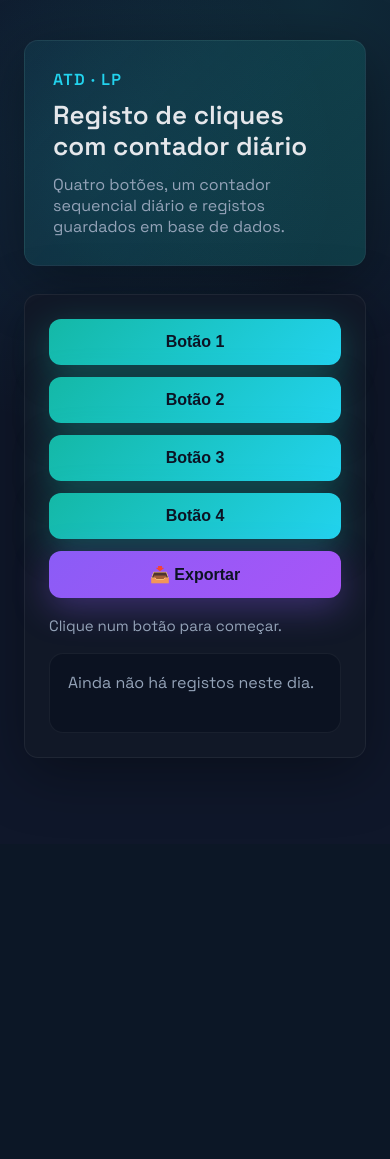
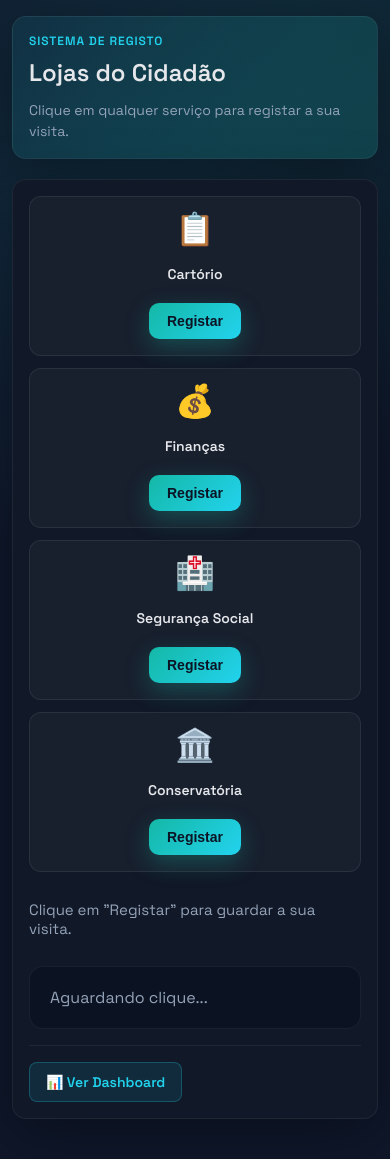
Before and after one commit to Close0099/registo-cliques, a Flask app: page / in a window 390 px wide. Before the commit the page ends 758 px from the top, so only its background shows below. Run offline with Flask 3, Linux system fonts and the light colour scheme.

Commit message:
Redesign: nova interface com dashboard e responsividade

```diff
--- a/app.py
+++ b/app.py
@@ -87,9 +87,44 @@ def register_click():
     )
 
 
-@app.route("/api/health", methods=["GET"])
-def health():
-    return jsonify({"status": "ok"})
+@app.route("/dashboard")
+def dashboard():
+    return render_template("dashboard.html")
+
+
+@app.route("/api/all", methods=["GET"])
+def get_all_data():
+    """Return all clicks with statistics."""
+    conn = sqlite3.connect(DB_PATH)
+    cursor = conn.cursor()
+
+    # Get all clicks
+    cursor.execute(
+        "SELECT button_label, click_number, click_date, click_time FROM clicks ORDER BY click_date DESC, click_number DESC"
+    )
+    all_clicks = cursor.fetchall()
+
+    # Get today's clicks
+    today = datetime.now().strftime("%Y-%m-%d")
+    cursor.execute(
+        "SELECT COUNT(*) FROM clicks WHERE click_date = ?", (today,)
+    )
+    today_count = cursor.fetchone()[0]
+
+    # Get unique services
+    cursor.execute("SELECT COUNT(DISTINCT button_label) FROM clicks")
+    unique_services = cursor.fetchone()[0]
+
+    conn.close()
+
+    return jsonify(
+        {
+            "clicks": all_clicks,
+            "total": len(all_clicks),
+            "today": today_count,
+            "unique": unique_services,
+        }
+    )
 
 
 @app.route("/api/export", methods=["GET"])
@@ -103,7 +138,7 @@ def export_data():
 
     output = io.StringIO()
     writer = csv.writer(output)
-    writer.writerow(["Botão", "Número Sequencial", "Data", "Hora"])
+    writer.writerow(["Serviço", "Número Sequencial", "Data", "Hora"])
     writer.writerows(rows)
 
     output.seek(0)
@@ -111,7 +146,7 @@ def export_data():
         io.BytesIO(output.getvalue().encode("utf-8")),
         mimetype="text/csv",
         as_attachment=True,
-        download_name="cliques.csv"
+        download_name="registo_cliques.csv"
     )
 
 
--- a/static/script.js
+++ b/static/script.js
@@ -1,4 +1,4 @@
-const buttons = Array.from(document.querySelectorAll("button[data-label]"));
+const serviceButtons = Array.from(document.querySelectorAll("button.service-btn"));
 const statusEl = document.getElementById("status");
 const resultEl = document.getElementById("result");
 
@@ -9,7 +9,7 @@ function setStatus(message, isError = false) {
 
 function renderResult(payload) {
     if (!payload) {
-        resultEl.innerHTML = '<div class="placeholder">Ainda não há registos neste dia.</div>';
+        resultEl.innerHTML = '<div class="placeholder">Aguardando clique...</div>';
         return;
     }
 
@@ -19,8 +19,8 @@ function renderResult(payload) {
             <span class="badge">Clique #${click_number}</span>
             <span>${date}</span>
             <span>${time}</span>
+            <span class="badge">${button}</span>
         </div>
-        <div class="badge">${button}</div>
     `;
 }
 
@@ -40,32 +40,24 @@ async function sendClick(buttonLabel) {
         }
 
         renderResult(data);
-        setStatus("Clique registado com sucesso.");
+        setStatus("✓ Clique registado com sucesso!");
     } catch (err) {
         console.error(err);
-        setStatus(err.message || "Não foi possível registar o clique.", true);
+        setStatus("✗ " + (err.message || "Não foi possível registar o clique."), true);
     } finally {
         toggleButtons(false);
     }
 }
 
 function toggleButtons(disabled) {
-    buttons.forEach((btn) => {
+    serviceButtons.forEach((btn) => {
         btn.disabled = disabled;
     });
 }
 
-buttons.forEach((btn) => {
+serviceButtons.forEach((btn) => {
     btn.addEventListener("click", () => {
         const label = btn.getAttribute("data-label");
         if (label) sendClick(label);
     });
 });
-
-// Export button
-const exportBtn = document.getElementById("exportBtn");
-if (exportBtn) {
-    exportBtn.addEventListener("click", () => {
-        window.location.href = "/api/export";
-    });
-}
--- a/static/style.css
+++ b/static/style.css
@@ -16,8 +16,12 @@
     box-sizing: border-box;
 }
 
+html, body {
+    margin: 0;
+    padding: 0;
+}
+
 body {
-    margin: 0;
     min-height: 100vh;
     background: radial-gradient(circle at 20% 20%, rgba(34, 211, 238, 0.08), transparent 35%),
         radial-gradient(circle at 80% 0%, rgba(20, 184, 166, 0.12), transparent 40%),
@@ -26,7 +30,7 @@ body {
 }
 
 .page {
-    max-width: 960px;
+    max-width: 1200px;
     padding: 40px 24px 64px;
     margin: 0 auto;
     display: flex;
@@ -48,93 +52,127 @@ body {
     color: var(--accent-2);
     font-weight: 600;
     margin: 0 0 10px;
+    font-size: 14px;
 }
 
 h1 {
     margin: 0 0 12px;
-    font-size: clamp(26px, 4vw, 36px);
+    font-size: clamp(26px, 4vw, 42px);
     line-height: 1.2;
+}
+
+h2 {
+    margin: 0 0 16px;
+    font-size: clamp(20px, 3vw, 28px);
 }
 
 .lede {
     margin: 0;
     color: var(--muted);
     font-size: 16px;
+    line-height: 1.5;
 }
 
 .panel {
     background: var(--panel);
     border-radius: var(--radius);
-    padding: 24px;
+    padding: 28px;
     border: 1px solid rgba(255, 255, 255, 0.06);
     box-shadow: var(--shadow);
     display: flex;
     flex-direction: column;
-    gap: 18px;
+    gap: 24px;
 }
 
-.buttons {
+/* Service Buttons */
+.service-buttons {
     display: grid;
-    grid-template-columns: repeat(auto-fit, minmax(160px, 1fr));
-    gap: 12px;
+    grid-template-columns: repeat(auto-fit, minmax(200px, 1fr));
+    gap: 16px;
 }
 
-button {
+.service-card {
+    background: rgba(255, 255, 255, 0.03);
+    border: 1px solid rgba(255, 255, 255, 0.08);
+    border-radius: 16px;
+    padding: 24px;
+    display: flex;
+    flex-direction: column;
+    align-items: center;
+    gap: 12px;
+    text-align: center;
+    transition: all 200ms ease;
+}
+
+.service-card:hover {
+    background: rgba(255, 255, 255, 0.06);
+    border-color: rgba(20, 184, 166, 0.3);
+    transform: translateY(-4px);
+}
+
+.service-icon {
+    font-size: 48px;
+    line-height: 1;
+    margin-bottom: 8px;
+}
+
+.service-name {
+    font-size: 16px;
+    font-weight: 600;
+    color: var(--text);
+}
+
+.service-btn {
     background: linear-gradient(135deg, var(--accent), var(--accent-2));
     border: none;
     color: #0c1324;
-    padding: 14px 16px;
-    font-size: 16px;
+    padding: 10px 18px;
+    font-size: 14px;
     font-weight: 600;
-    border-radius: 12px;
+    border-radius: 10px;
     cursor: pointer;
-    box-shadow: 0 10px 35px rgba(20, 184, 166, 0.35);
-    transition: transform 120ms ease, box-shadow 120ms ease, filter 120ms ease;
+    box-shadow: 0 8px 25px rgba(20, 184, 166, 0.3);
+    transition: all 120ms ease;
+    margin-top: 8px;
 }
 
-button:hover {
+.service-btn:hover {
     transform: translateY(-2px);
-    box-shadow: 0 12px 40px rgba(34, 211, 238, 0.45);
+    box-shadow: 0 10px 35px rgba(34, 211, 238, 0.4);
 }
 
-button:active {
-    transform: translateY(0px) scale(0.99);
+.service-btn:active {
+    transform: translateY(0px) scale(0.98);
 }
 
-button:disabled {
+.service-btn:disabled {
     cursor: wait;
     filter: grayscale(0.3);
     opacity: 0.85;
 }
 
-.export-btn {
-    background: linear-gradient(135deg, #8b5cf6, #a855f7);
-    box-shadow: 0 10px 35px rgba(139, 92, 246, 0.35);
-}
-
-.export-btn:hover {
-    box-shadow: 0 12px 40px rgba(168, 85, 247, 0.45);
-}
-
 .status {
     color: var(--muted);
     font-size: 15px;
+    padding: 12px 0;
 }
 
 .card {
     background: var(--card);
     border-radius: var(--radius);
     border: 1px solid rgba(255, 255, 255, 0.06);
-    padding: 18px;
-    min-height: 80px;
+    padding: 20px;
+    min-height: 60px;
     display: flex;
     align-items: center;
     justify-content: space-between;
     gap: 12px;
+    flex-wrap: wrap;
 }
 
 .card .placeholder {
     color: var(--muted);
+    width: 100%;
 }
 
 .result-metadata {
@@ -142,25 +180,263 @@ button:disabled {
     flex-wrap: wrap;
     gap: 8px 16px;
     align-items: center;
+    width: 100%;
 }
 
 .badge {
     background: rgba(34, 211, 238, 0.14);
     color: var(--accent-2);
     border: 1px solid rgba(34, 211, 238, 0.25);
-    padding: 6px 10px;
+    padding: 6px 12px;
     border-radius: 999px;
     font-weight: 600;
-    font-size: 14px;
+    font-size: 13px;
+    white-space: nowrap;
 }
 
 .error {
     color: var(--danger);
 }
 
-@media (max-width: 600px) {
-    .card {
+/* Dashboard Styles */
+.dashboard-header {
+    display: flex;
+    justify-content: space-between;
+    align-items: center;
+    flex-wrap: wrap;
+    gap: 16px;
+    padding-bottom: 16px;
+    border-bottom: 1px solid rgba(255, 255, 255, 0.06);
+}
+
+.dashboard-header h2 {
+    margin: 0;
+}
+
+.export-btn {
+    background: linear-gradient(135deg, #8b5cf6, #a855f7);
+    border: none;
+    color: white;
+    padding: 12px 18px;
+    font-size: 14px;
+    font-weight: 600;
+    border-radius: 10px;
+    cursor: pointer;
+    box-shadow: 0 8px 25px rgba(139, 92, 246, 0.3);
+    transition: all 120ms ease;
+    white-space: nowrap;
+}
+
+.export-btn:hover {
+    transform: translateY(-2px);
+    box-shadow: 0 10px 35px rgba(168, 85, 247, 0.45);
+}
+
+.export-btn:active {
+    transform: translateY(0px) scale(0.98);
+}
+
+/* Stats Cards */
+.stats {
+    display: grid;
+    grid-template-columns: repeat(auto-fit, minmax(150px, 1fr));
+    gap: 16px;
+}
+
+.stat-card {
+    background: rgba(255, 255, 255, 0.03);
+    border: 1px solid rgba(255, 255, 255, 0.08);
+    border-radius: 12px;
+    padding: 20px;
+    text-align: center;
+}
+
+.stat-number {
+    font-size: 32px;
+    font-weight: 700;
+    color: var(--accent-2);
+    margin-bottom: 8px;
+}
+
+.stat-label {
+    font-size: 13px;
+    color: var(--muted);
+    text-transform: uppercase;
+    letter-spacing: 0.05em;
+}
+
+/* Table Styles */
+.table-container {
+    overflow-x: auto;
+    border-radius: 12px;
+    border: 1px solid rgba(255, 255, 255, 0.06);
+}
+
+.data-table {
+    width: 100%;
+    border-collapse: collapse;
+    font-size: 14px;
+}
+
+.data-table thead {
+    background: rgba(20, 184, 166, 0.1);
+    border-bottom: 2px solid rgba(255, 255, 255, 0.06);
+}
+
+.data-table th {
+    padding: 16px;
+    text-align: left;
+    font-weight: 600;
+    color: var(--accent-2);
+    text-transform: uppercase;
+    font-size: 12px;
+    letter-spacing: 0.05em;
+}
+
+.data-table td {
+    padding: 14px 16px;
+    border-bottom: 1px solid rgba(255, 255, 255, 0.03);
+}
+
+.data-table tbody tr:hover {
+    background: rgba(255, 255, 255, 0.02);
+}
+
+.data-table tbody tr:last-child td {
+    border-bottom: none;
+}
+
+/* Footer Links */
+.footer-links {
+    display: flex;
+    gap: 12px;
+    padding-top: 16px;
+    border-top: 1px solid rgba(255, 255, 255, 0.06);
+}
+
+.dashboard-link {
+    display: inline-flex;
+    align-items: center;
+    gap: 8px;
+    background: rgba(34, 211, 238, 0.1);
+    color: var(--accent-2);
+    padding: 10px 16px;
+    border-radius: 8px;
+    text-decoration: none;
+    font-weight: 600;
+    font-size: 14px;
+    transition: all 120ms ease;
+    border: 1px solid rgba(34, 211, 238, 0.25);
+}
+
+.dashboard-link:hover {
+    background: rgba(34, 211, 238, 0.2);
+    transform: translateX(2px);
+}
+
+/* Responsividade */
+@media (max-width: 768px) {
+    .page {
+        padding: 24px 16px 48px;
+        gap: 20px;
+    }
+
+    .hero {
+        padding: 20px;
+    }
+
+    .panel {
+        padding: 20px;
+        gap: 16px;
+    }
+
+    .service-buttons {
+        grid-template-columns: repeat(2, 1fr);
+        gap: 12px;
+    }
+
+    .service-card {
+        padding: 16px;
+        border-radius: 12px;
+    }
+
+    .service-icon {
+        font-size: 36px;
+    }
+
+    .service-name {
+        font-size: 14px;
+    }
+
+    .dashboard-header {
         flex-direction: column;
-        align-items: flex-start;
+        align-items: stretch;
+    }
+
+    .dashboard-header button {
+        width: 100%;
+    }
+
+    .stats {
+        grid-template-columns: 1fr;
+    }
+
+    h1 {
+        font-size: 28px;
+    }
+
+    h2 {
+        font-size: 20px;
+    }
+
+    .data-table {
+        font-size: 12px;
+    }
+
+    .data-table th,
+    .data-table td {
+        padding: 10px 12px;
     }
 }
+
+@media (max-width: 480px) {
+    .page {
+        padding: 16px 12px 40px;
+    }
+
+    .hero {
+        padding: 16px;
+    }
+
+    .panel {
+        padding: 16px;
+    }
+
+    .service-buttons {
+        grid-template-columns: 1fr;
+    }
+
+    h1 {
+        font-size: 24px;
+    }
+
+    h2 {
+        font-size: 18px;
+    }
+
+    .eyebrow {
+        font-size: 12px;
+    }
+
+    .lede {
+        font-size: 14px;
+    }
+
+    .service-icon {
+        font-size: 32px;
+    }
+
+    .stat-number {
+        font-size: 24px;
+    }
+}
--- a/templates/index.html
+++ b/templates/index.html
@@ -3,7 +3,7 @@
 <head>
     <meta charset="UTF-8" />
     <meta name="viewport" content="width=device-width, initial-scale=1.0" />
-    <title>Registo de Cliques</title>
+    <title>Registo de Cliques - Lojas do Cidadão</title>
     <link rel="preconnect" href="https://fonts.googleapis.com">
     <link rel="preconnect" href="https://fonts.gstatic.com" crossorigin>
     <link href="https://fonts.googleapis.com/css2?family=Space+Grotesk:wght@400;500;600&display=swap" rel="stylesheet">
@@ -13,23 +13,46 @@
     <main class="page">
         <header class="hero">
             <div>
-                <p class="eyebrow">ATD · LP</p>
-                <h1>Registo de cliques com contador diário</h1>
-                <p class="lede">Quatro botões, um contador sequencial diário e registos guardados em base de dados.</p>
+                <p class="eyebrow">Sistema de Registo</p>
+                <h1>Lojas do Cidadão</h1>
+                <p class="lede">Clique em qualquer serviço para registar a sua visita.</p>
             </div>
         </header>
 
         <section class="panel">
-            <div class="buttons" id="buttons">
-                <button data-label="Botão 1">Botão 1</button>
-                <button data-label="Botão 2">Botão 2</button>
-                <button data-label="Botão 3">Botão 3</button>
-                <button data-label="Botão 4">Botão 4</button>
-                <button id="exportBtn" class="export-btn">📥 Exportar</button>
+            <div class="service-buttons">
+                <div class="service-card" data-label="Cartório">
+                    <div class="service-icon">📋</div>
+                    <div class="service-name">Cartório</div>
+                    <button class="service-btn" data-label="Cartório">Registar</button>
+                </div>
+
+                <div class="service-card" data-label="Finanças">
+                    <div class="service-icon">💰</div>
+                    <div class="service-name">Finanças</div>
+                    <button class="service-btn" data-label="Finanças">Registar</button>
+                </div>
+
+                <div class="service-card" data-label="Segurança Social">
+                    <div class="service-icon">🏥</div>
+                    <div class="service-name">Segurança Social</div>
+                    <button class="service-btn" data-label="Segurança Social">Registar</button>
+                </div>
+
+                <div class="service-card" data-label="Conservatória">
+                    <div class="service-icon">🏛️</div>
+                    <div class="service-name">Conservatória</div>
+                    <button class="service-btn" data-label="Conservatória">Registar</button>
+                </div>
             </div>
-            <div class="status" id="status">Clique num botão para começar.</div>
+
+            <div class="status" id="status">Clique em "Registar" para guardar a sua visita.</div>
             <div class="card" id="result" aria-live="polite" aria-atomic="true">
-                <div class="placeholder">Ainda não há registos neste dia.</div>
+                <div class="placeholder">Aguardando clique...</div>
+            </div>
+
+            <div class="footer-links">
+                <a href="/dashboard" class="dashboard-link">📊 Ver Dashboard</a>
             </div>
         </section>
     </main>
```
Also changed, not shown: static/dashboard.js (added, +50 -0 lines), templates/dashboard.html (added, +69 -0 lines).
